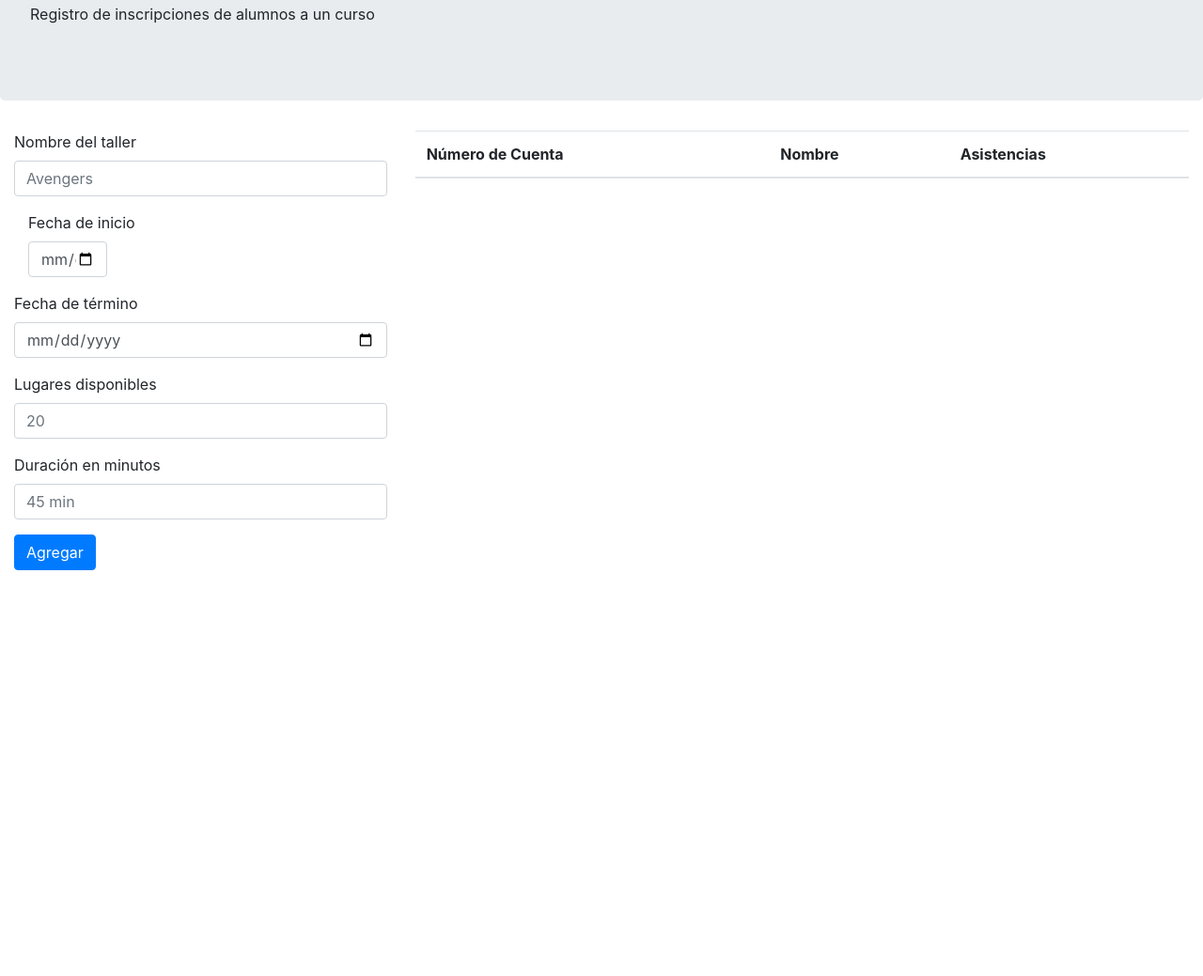
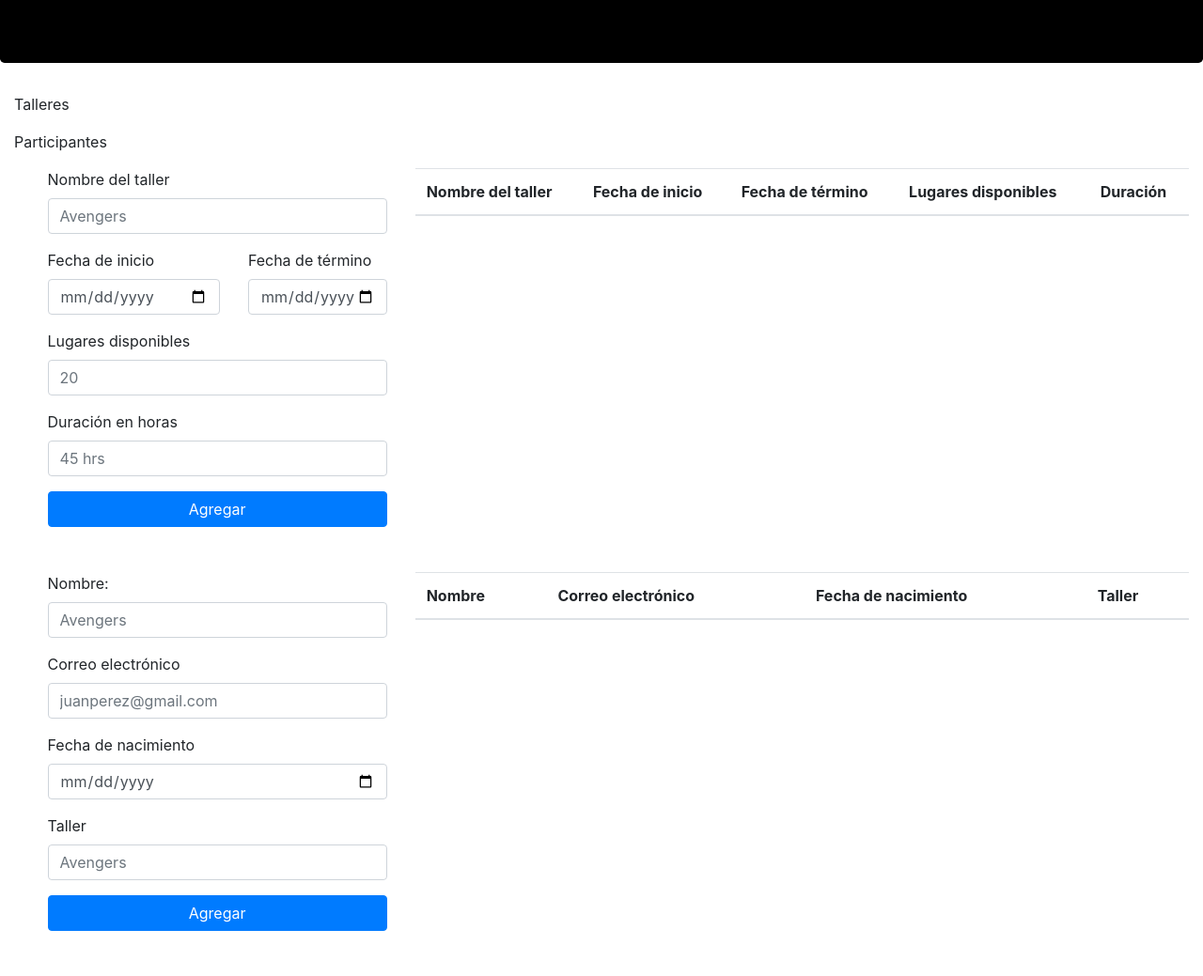
Before and after one commit to POO-2019-2K/05-app-congreso-vrojas2, a plain HTML site: page index.html in a window 1280 px wide. Shown: the part 117-1156 px from the top of the page at 94% size. Before the commit the page ends 800 px from the top, so only its background shows below. Drawn offline with nearby package versions, Linux system fonts and the light colour scheme; some packages are replaced by stand-ins of ours; a script that the page names is missing.

Commit message:
Estruct basica 2form 2tablas

```diff
--- a/index.html
+++ b/index.html
@@ -3,7 +3,7 @@
   <head>
     <meta charset="utf-8" />
     <meta http-equiv="X-UA-Compatible" content="IE=edge" />
-    <title>Inscripciones</title>
+    <title>Registro</title>
     <meta name="viewport" content="width=device-width, initial-scale=1" />
     <link
       rel="stylesheet"
@@ -16,15 +16,20 @@
   <body>
     <div class="jumbotron">
       <h1>Registro</h1>
-      <p>Registro de inscripciones de alumnos a un curso</p>
+    </div>
+    <div class="col-6">
+      <p>Talleres</p>
+    </div>
+    <div class="col-6">
+        <p>Participantes</p>
       </div>
     <div class="container-fluid">
       <div class="row">
-        <!-- Formulario -->
+        <!-- Formulario talleres-->
         <div class="col-md-4 mb-5">
           <div class="row">
-              </form>
-              <form id="form" class="col-12 needs-validation" novalidate>
+            <form id="form" class="col-1 needs-validation" novalidate></form>
+            <form id="form" class="col-11 needs-validation" novalidate>
               <div class="form-group">
                 <label for="tallerName">Nombre del taller</label>
                 <input
@@ -37,8 +42,10 @@
                 <div class="valid-feedback">Correcto</div>
                 <div class="invalid-feedback">Incorrecto</div>
               </div>
+            </form>
+            <form id="form" class="col-1 needs-validation" novalidate></form>
+            <form id="form" class="col-6 needs-validation" novalidate>
               <div class="form-group">
-                    <div class="col-6">
                 <label for="initDate">Fecha de inicio</label>
                 <input
                   type="date"
@@ -49,7 +56,8 @@
                 <div class="valid-feedback">Correcto</div>
                 <div class="invalid-feedback">Incorrecto</div>
               </div>
-                </div>
+            </form>
+            <form id="form" class="col-5 needs-validation" novalidate>
               <div class="form-group">
                   <label for="finDate">Fecha de término</label>
                   <input
@@ -61,6 +69,9 @@
                   <div class="valid-feedback">Correcto</div>
                   <div class="invalid-feedback">Incorrecto</div>
                 </div>
+              </form>
+              <form id="form" class="col-1 needs-validation" novalidate></form>
+              <form id="form" class="col-11 needs-validation" novalidate>
                 <div class="form-group">
                   <label for="placesDis">Lugares disponibles</label>
                   <input
@@ -74,34 +85,111 @@
                   <div class="invalid-feedback">Incorrecto</div>
                 </div>
                 <div class="form-group">
-                  <label for="duracionTa">Duración en minutos</label>
+                  <label for="duracionTa">Duración en horas</label>
                   <input
                     type="number"
                     class="form-control"
                     id="duracionTa"
-                    placeholder="45 min"
+                    placeholder="45 hrs"
                     required
                   />
                   <div class="valid-feedback">Correcto</div>
                   <div class="invalid-feedback">Incorrecto</div>
                 </div>
-                <button id="btnAdd" type="button" class="btn btn-primary">
+                <button id="btnAddTa" type="button" class="btn btn-primary" style="width: 100%">
                   Agregar
                 </button>
               </form>
-
           </div>
-
-
         </div>
-        <!-- Tabla -->
+        <!-- Tabla talleres -->
         <div class="col-md-8">
           <table id="Inscribir" class="table">
             <thead>
               <tr>
-                <th>Número de Cuenta</th>
+                <th>Nombre del taller</th>
+                <th>Fecha de inicio</th>
+                <th>Fecha de término</th>
+                <th>Lugares disponibles</th>
+                <th>Duración</th>
+              </tr>
+            </thead>
+            <tbody></tbody>
+          </table>
+        </div>
+      </div>
+      <!-- Row -->
+    </div>
+    <!-- Container -->
+    <div class="container-fluid">
+      <div class="row">
+        <!-- Formulario Participantes-->
+        <div class="col-md-4 mb-5">
+          <div class="row">
+              <form id="form" class="col-1 needs-validation" novalidate></form>
+            <form id="form" class="col-11 needs-validation" novalidate>
+              <div class="form-group">
+                <label for="partName">Nombre:</label>
+                <input
+                  type="text"
+                  class="form-control"
+                  id="tallerName"
+                  placeholder="Avengers"
+                  required
+                  />
+                <div class="valid-feedback">Correcto</div>
+                <div class="invalid-feedback">Incorrecto</div>
+              </div>
+              <div class="form-group">
+                <label for="email">Correo electrónico</label>
+                <input
+                  type="email"
+                  class="form-control"
+                  id="email"
+                  placeholder="juanperez@gmail.com"
+                  required
+                  />
+                <div class="valid-feedback">Correcto</div>
+                <div class="invalid-feedback">Incorrecto</div>
+              </div>
+              <div class="form-group">
+                  <label for="birthday">Fecha de nacimiento</label>
+                  <input
+                    type="date"
+                    class="form-control"
+                    id="birthday"
+                    required
+                  />
+                  <div class="valid-feedback">Correcto</div>
+                  <div class="invalid-feedback">Incorrecto</div>
+                </div>
+                <div class="form-group">
+                  <label for="tallerName">Taller</label>
+                  <input
+                    type="text"
+                    class="form-control"
+                    id="tallerName"
+                    placeholder="Avengers"
+                    required
+                  />
+                  <div class="valid-feedback">Correcto</div>
+                  <div class="invalid-feedback">Incorrecto</div>
+                </div>
+                <button id="btnAddPar" type="button" class="btn btn-primary" style="width: 100%">
+                  Agregar
+                </button>
+              </form>
+          </div>
+        </div>
+        <!-- Tabla talleres -->
+        <div class="col-md-8">
+          <table id="Inscribir" class="table">
+            <thead>
+              <tr>
                 <th>Nombre</th>
-                <th>Asistencias</th>
+                <th>Correo electrónico</th>
+                <th>Fecha de nacimiento</th>
+                <th>Taller</th>
               </tr>
             </thead>
             <tbody></tbody>
--- a/taller.css
+++ b/taller.css
@@ -1,3 +1,13 @@
-#initDate {
+/*.cincuenta1 {
+    width: 0%;
+    margin-left: 8px;
+}
+
+#d {
     width: 50%;
-}
+}*/
+
+.jumbotron {
+    background-color: black;
+    color: #24F311;
+  }
```
Lines whose indentation alone changed are shown as unchanged.
